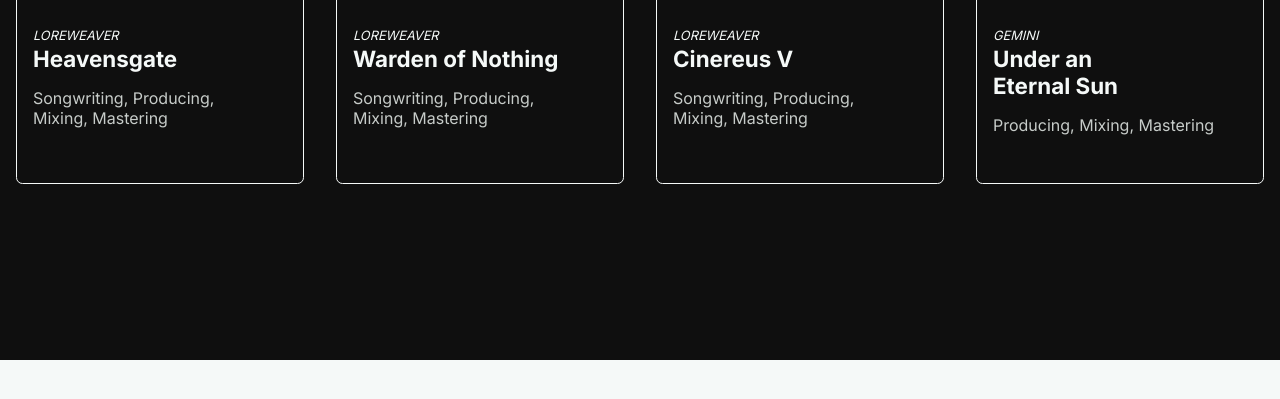
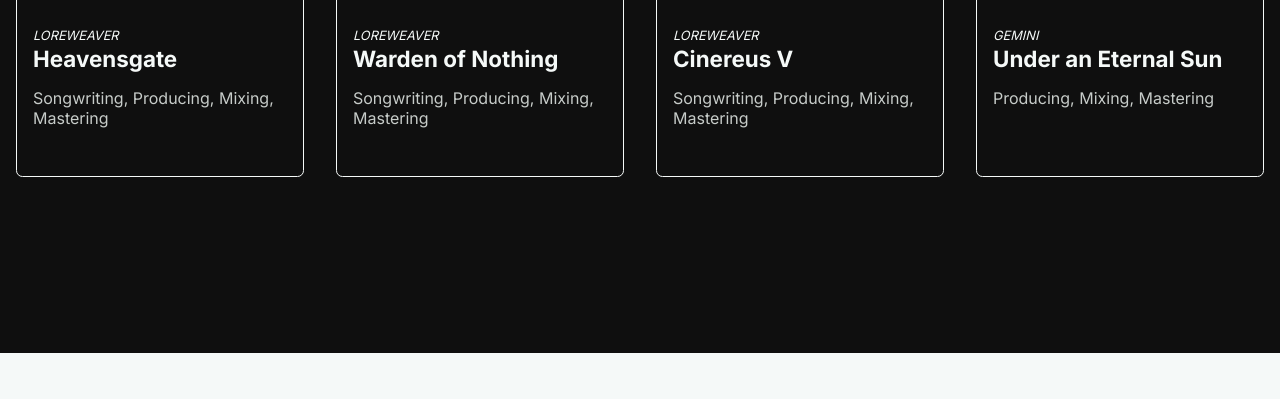
Before and after one commit to milkycocomoon/BlakeLW, a plain HTML site: page index.html in a window 1280 px wide. Shown: the part 4300-4699 px from the top of the page. Drawn offline with Linux system fonts and the light colour scheme.

Commit message:
feat: render html with js

```diff
--- a/index.html
+++ b/index.html
@@ -55,45 +55,7 @@
 
         <article>
           <h2 class="fit | credits_header">Credits</h2>
-          <div class="gap | credits_div">
-
-            <div class="b-r | credits_item">
-              <img class="b-r | credits_item-img" src="./assets/images/credits_01.webp" alt="Heavensgate album cover">
-              <div class="credits_item_info">
-                <h4><i>LOREWEAVER</i></h4>
-                <h3>Heavensgate</h3>
-                <p class="item_info-p">Songwriting, Producing,<br> Mixing, Mastering</p>
-              </div>
-            </div>
-
-            <div class="b-r | credits_item">
-              <img class="b-r | credits_item-img" src="./assets/images/credits_02.webp" alt="Heavensgate album cover">
-              <div class="credits_item_info">
-                <h4><i>LOREWEAVER</i></h4>
-                <h3>Warden of Nothing</h3>
-                <p class="item_info-p">Songwriting, Producing,<br> Mixing, Mastering</p>
-              </div>
-            </div>
-
-            <div class="b-r | credits_item">
-              <img class="b-r | credits_item-img" src="./assets/images/credits_03.webp" alt="Heavensgate album cover">
-              <div class="credits_item_info">
-                <h4><i>LOREWEAVER</i></h4>
-                <h3>Cinereus V</h3>
-                <p class="item_info-p">Songwriting, Producing,<br> Mixing, Mastering</p>
-              </div>
-            </div>
-
-            <div class="b-r | credits_item">
-              <img class="b-r | credits_item-img" src="./assets/images/credits_04.webp" alt="Heavensgate album cover">
-              <div class="credits_item_info">
-                <h4><i>GEMINI</i></h4>
-                <h3>Under an<br>Eternal Sun</h3>
-                <p class="item_info-p">Producing, Mixing, Mastering</p>
-              </div>
-            </div>
-
-          </div>
+          <div class="gap | credits_div"></div>
         </article>
       </div>
     </div>
--- /dev/null
+++ b/js/dataCredits.js
@@ -0,0 +1,28 @@
+const creditsList = [
+    {
+        item: '04',
+        band: 'LOREWEAVER',
+        name: 'Heavensgate',
+        role: 'Songwriting, Producing, Mixing, Mastering',
+    },
+    {
+        item: '03',
+        band: 'LOREWEAVER',
+        name: 'Warden of Nothing',
+        role: 'Songwriting, Producing, Mixing, Mastering',
+    },
+    {
+        item: '02',
+        band: 'LOREWEAVER',
+        name: 'Cinereus V',
+        role: 'Songwriting, Producing, Mixing, Mastering',
+    },
+    {
+        item: '01',
+        band: 'GEMINI',
+        name: 'Under an Eternal Sun',
+        role: 'Producing, Mixing, Mastering',
+    },
+]
+
+export default creditsList;
--- a/script.js
+++ b/script.js
@@ -41,3 +41,26 @@ function renderServicesHTML() {
 };
 
 renderServicesHTML();
+
+// RENDER CREDITS
+const creditsDiv = document.querySelector('.credits_div');
+import creditsList from './js/dataCredits.js';
+
+function renderCreditsHTML() {
+
+    const html = creditsList.map((creditsList) => {
+        return  `
+                <div class="b-r | credits_item">
+                  <img class="b-r | credits_item-img" src="./assets/images/credits_${creditsList.item}.webp" alt="${creditsList.name} album cover">
+                  <div class="credits_item_info">
+                    <h4><i>${creditsList.band}</i></h4>
+                    <h3>${creditsList.name}</h3>
+                    <p class="item_info-p">${creditsList.role}</p>
+                  </div>
+                </div>
+                `
+    }).join('');
+    creditsDiv.innerHTML = html;
+};
+
+renderCreditsHTML();
```
Also changed, not shown: assets/images/credits_01.webp, assets/images/credits_02.webp, assets/images/credits_03.webp, assets/images/credits_04.webp.
